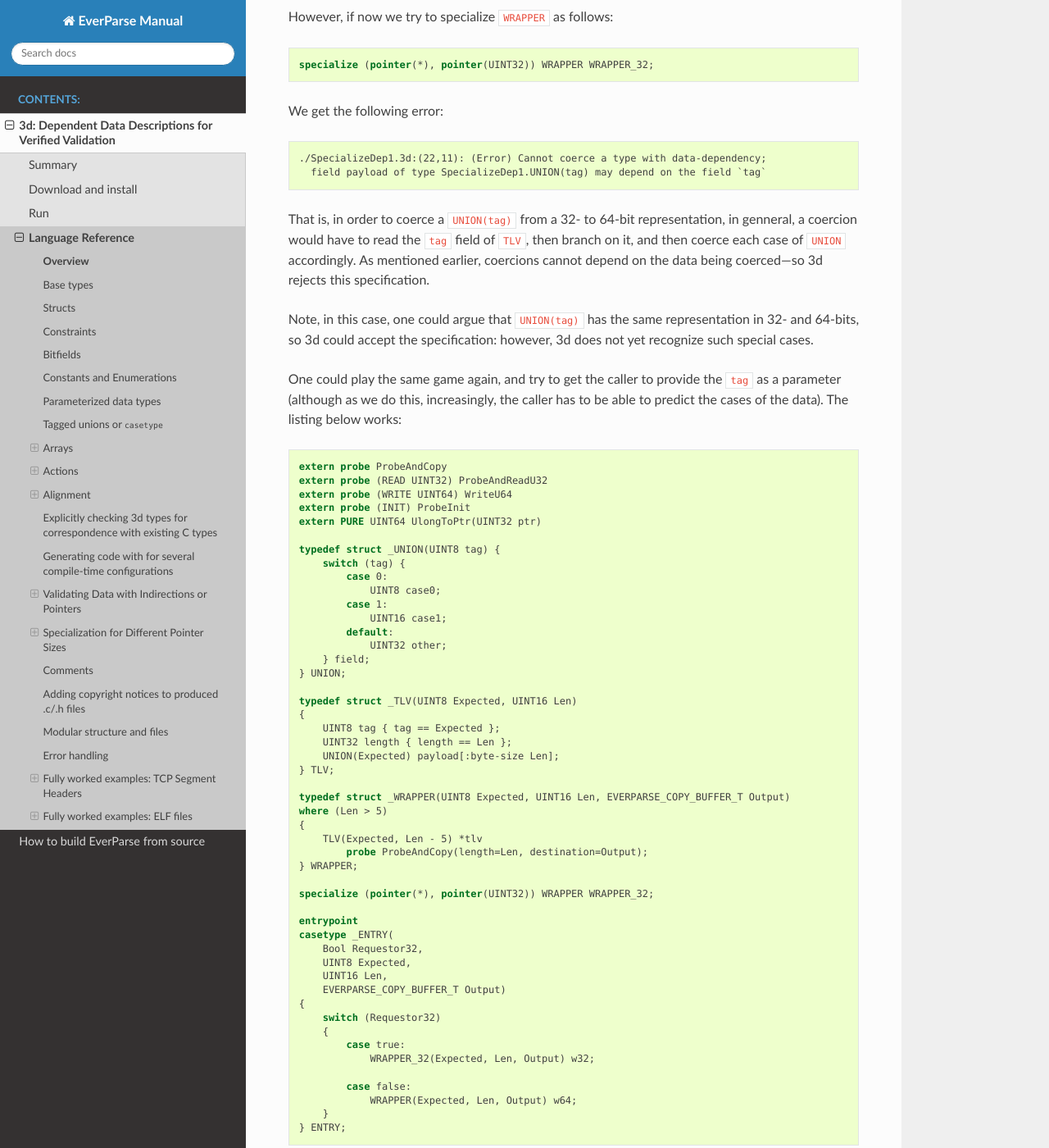
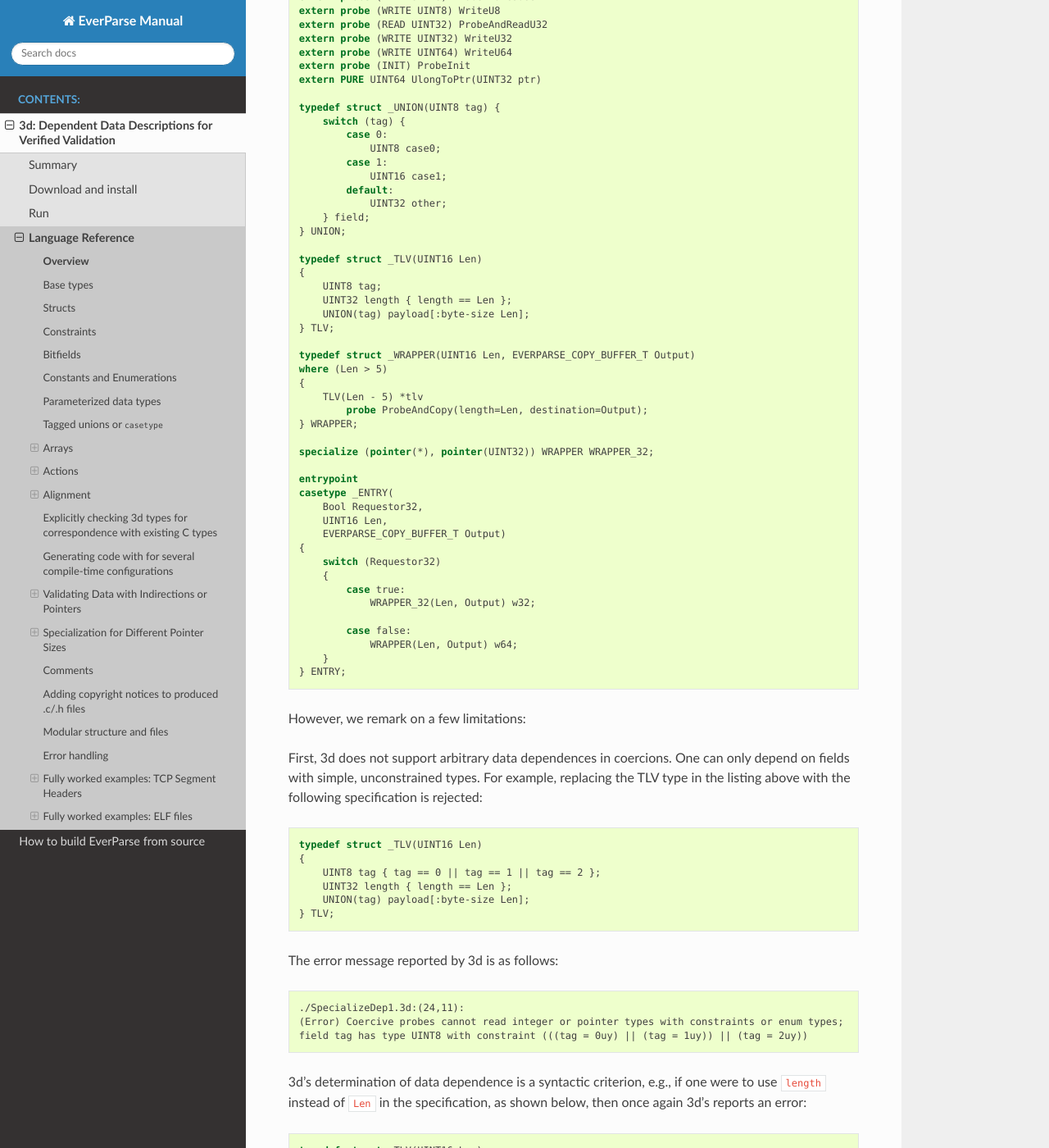
Before and after one commit to project-everest/project-everest.github.io, a Jekyll site: the page everparse/3d-lang.html, which Jekyll copies as it is, in a window 1280 px wide and 1400 px high, scrolled down 40241 px. Shown: the whole window at 82% size. Built offline with Jekyll 4.4.1, drawn with Linux system fonts in a browser that asks for light colours; some web fonts are replaced; some of the changed text lies outside the part shown.

Commit message:
[CI] Refresh EverParse doc

```diff
--- a/everparse/3d-lang.html
+++ b/everparse/3d-lang.html
@@ -828,13 +828,10 @@
 </pre></div>
 </div>
 <p>Here, we have an aligned “union”. 3d checks that every branch of the union
-describes field with the same size. It <em>does not</em> insert padding to make every
-type have the same size. For example, if the <code class="docutils literal notranslate"><span class="pre">UINT16</span> <span class="pre">other</span></code> fields were left out
-of the default case of <code class="docutils literal notranslate"><span class="pre">Value</span></code>, the 3d compiler would emit the following error
-message:</p>
-<div class="highlight-default notranslate"><div class="highlight"><pre><span></span><span class="n">With</span> <span class="n">the</span> <span class="s1">&#39;aligned&#39;</span> <span class="n">qualifier</span><span class="p">,</span> <span class="nb">all</span> <span class="n">cases</span> <span class="n">of</span> <span class="n">a</span> <span class="n">union</span> <span class="k">with</span> <span class="n">a</span> <span class="n">fixed</span> <span class="n">size</span> <span class="n">must</span> <span class="n">have</span> <span class="n">the</span> <span class="n">same</span> <span class="n">size</span><span class="p">;</span> <span class="n">union</span> <span class="n">padding</span> <span class="ow">is</span> <span class="ow">not</span> <span class="n">yet</span> <span class="n">supported</span>
-</pre></div>
-</div>
+describes a field with a fixed size. It then inserts padding at the end of each
+field whose size is smaller than the maximum-sized field, to make it so that
+every field of the union has the same size. As such, the <code class="docutils literal notranslate"><span class="pre">aligned</span></code> attribute
+on a <code class="docutils literal notranslate"><span class="pre">casetype</span></code> allows one to model the layout of a C union.</p>
 <p>Note, the <code class="docutils literal notranslate"><span class="pre">aligned</span></code> attribute is not allowed on typedefs, enums, or other kinds
 of 3d declarations.</p>
 <div class="section" id="variable-length-types">
@@ -1733,14 +1730,14 @@
 buffer, preparing it to receive <code class="docutils literal notranslate"><span class="pre">sizeof(S64)</span></code> bytes. Then, within the probe
 block, it executes a sequence of actions:</p>
 <ul class="simple">
-<li>Copy the first 4 bytes references by <code class="docutils literal notranslate"><span class="pre">ptrS</span></code>–this is the <code class="docutils literal notranslate"><span class="pre">s1</span></code> field</li>
+<li>Copy the first 4 bytes referenced by <code class="docutils literal notranslate"><span class="pre">ptrS</span></code>–this is the <code class="docutils literal notranslate"><span class="pre">s1</span></code> field</li>
 <li>Skip 4 bytes of alignment padding</li>
-<li>Then read a 32 bit pointer <code class="docutils literal notranslate"><span class="pre">ptrT</span></code>, coerce it to 64-butes, and write it into
+<li>Then read a 32 bit pointer <code class="docutils literal notranslate"><span class="pre">ptrT</span></code>, coerce it to 64-bytes, and write it into
 the destination buffer</li>
 <li>Then copy the next 4 bytes from the input buffer (field <code class="docutils literal notranslate"><span class="pre">s2</span></code>)</li>
 <li>Finally, skip 4 bytes of padding at the end</li>
 </ul>
-<p>After the probe block executed, we validate the <code class="docutils literal notranslate"><span class="pre">EverParseStreamOf(destS)</span></code> to
+<p>After the probe block executes, we validate the <code class="docutils literal notranslate"><span class="pre">EverParseStreamOf(destS)</span></code> to
 contain a valid  <code class="docutils literal notranslate"><span class="pre">S64(r1,</span> <span class="pre">destT)</span></code>, which in turn will probe <code class="docutils literal notranslate"><span class="pre">ptrT</span></code> etc.</p>
 <p>This does what we want, in the sense that if validation succeeds, then <code class="docutils literal notranslate"><span class="pre">destS</span></code>
 contains a 64-bit representation of the input, regardless of <code class="docutils literal notranslate"><span class="pre">requestor32</span></code>,
@@ -1766,7 +1763,7 @@
 <div class="highlight-3d notranslate"><div class="highlight"><pre><span></span><span class="k">specialize</span> (<span class="k">pointer</span>(*), <span class="k">pointer</span>(UINT32)) R64 R32;
 </pre></div>
 </div>
-<p>The first callback, a <code class="docutils literal notranslate"><span class="pre">UlongToPtr</span></code> coercions, we saw <a class="reference internal" href="#coercing-pointers"><span class="std std-ref">before</span></a>: we’ll need it to coerce a 32-bit pointer to 64-bits. It
+<p>The first callback, a <code class="docutils literal notranslate"><span class="pre">UlongToPtr</span></code> coercion, we saw <a class="reference internal" href="#coercing-pointers"><span class="std std-ref">before</span></a>: we’ll need it to coerce a 32-bit pointer to 64-bits. It
 produces the following C signature:</p>
 <div class="highlight-c notranslate"><div class="highlight"><pre><span></span><span class="k">extern</span><span class="w"> </span><span class="kt">uint64_t</span><span class="w"> </span><span class="nf">UlongToPtr</span><span class="p">(</span><span class="kt">uint32_t</span><span class="w"> </span><span class="n">ptr</span><span class="p">);</span>
 </pre></div>
@@ -1815,6 +1812,7 @@
   <span class="k">extern</span> <span class="k">probe</span> (INIT) ProbeInit
   <span class="k">extern</span> <span class="k">PURE</span> UINT64 UlongToPtr(UINT32 ptr)
   <span class="k">extern</span> <span class="k">probe</span> (READ UINT32) ProbeAndReadU32
+  <span class="k">extern</span> <span class="k">probe</span> (WRITE UINT32) WriteU32
   <span class="k">extern</span> <span class="k">probe</span> (WRITE UINT64) WriteU64
 
   <span class="k">aligned</span>
@@ -1994,7 +1992,7 @@
 } TLV;
 </pre></div>
 </div>
-<p>Now, let’s say one wanted to prove a pointer to a <code class="docutils literal notranslate"><span class="pre">TLV</span></code>, one could attempt
+<p>Now, let’s say one wanted to probe a pointer to a <code class="docutils literal notranslate"><span class="pre">TLV</span></code>, one could attempt
 this:</p>
 <div class="highlight-3d notranslate"><div class="highlight"><pre><span></span><span class="k">typedef</span> <span class="k">struct</span> _WRAPPER(EVERPARSE_COPY_BUFFER_T Output)
 {
@@ -2034,28 +2032,11 @@
 </div>
 <p>This works: if the caller can bound the entire size of the pointed to data and
 pass it to <code class="docutils literal notranslate"><span class="pre">WRAPPER</span></code> as a parameter <code class="docutils literal notranslate"><span class="pre">Len</span></code>, then we can use that as a bound.</p>
-<p>However, if now we try to specialize <code class="docutils literal notranslate"><span class="pre">WRAPPER</span></code> as follows:</p>
-<div class="highlight-3d notranslate"><div class="highlight"><pre><span></span><span class="k">specialize</span> (<span class="k">pointer</span>(*), <span class="k">pointer</span>(UINT32)) WRAPPER WRAPPER_32;
-</pre></div>
-</div>
-<p>We get the following error:</p>
-<div class="highlight-text notranslate"><div class="highlight"><pre><span></span>./SpecializeDep1.3d:(22,11): (Error) Cannot coerce a type with data-dependency;
-  field payload of type SpecializeDep1.UNION(tag) may depend on the field `tag`
-</pre></div>
-</div>
-<p>That is, in order to coerce a <code class="docutils literal notranslate"><span class="pre">UNION(tag)</span></code> from a 32- to 64-bit
-representation, in genneral, a coercion would have to read the <code class="docutils literal notranslate"><span class="pre">tag</span></code> field of
-<code class="docutils literal notranslate"><span class="pre">TLV</span></code>, then branch on it, and then coerce each case of <code class="docutils literal notranslate"><span class="pre">UNION</span></code> accordingly.
-As mentioned earlier, coercions cannot depend on the data being coerced—so 3d
-rejects this specification.</p>
-<p>Note, in this case, one could argue that <code class="docutils literal notranslate"><span class="pre">UNION(tag)</span></code> has the same
-representation in 32- and 64-bits, so 3d could accept the specification:
-however, 3d does not yet recognize such special cases.</p>
-<p>One could play the same game again, and try to get the caller to provide the
-<code class="docutils literal notranslate"><span class="pre">tag</span></code> as a parameter (although as we do this, increasingly, the caller has to
-be able to predict the cases of the data). The listing below works:</p>
 <div class="highlight-3d notranslate"><div class="highlight"><pre><span></span><span class="k">extern</span> <span class="k">probe</span> ProbeAndCopy
+<span class="k">extern</span> <span class="k">probe</span> (READ UINT8) ProbeAndReadU8
+<span class="k">extern</span> <span class="k">probe</span> (WRITE UINT8) WriteU8
 <span class="k">extern</span> <span class="k">probe</span> (READ UINT32) ProbeAndReadU32
+<span class="k">extern</span> <span class="k">probe</span> (WRITE UINT32) WriteU32
 <span class="k">extern</span> <span class="k">probe</span> (WRITE UINT64) WriteU64
 <span class="k">extern</span> <span class="k">probe</span> (INIT) ProbeInit
 <span class="k">extern</span> <span class="k">PURE</span> UINT64 UlongToPtr(UINT32 ptr)
@@ -2071,17 +2052,17 @@
     } field;
 } UNION;
 
-<span class="k">typedef</span> <span class="k">struct</span> _TLV(UINT8 Expected, UINT16 Len)
+<span class="k">typedef</span> <span class="k">struct</span> _TLV(UINT16 Len)
 {
-    UINT8 tag { tag == Expected };
+    UINT8 tag;
     UINT32 length { length == Len };
-    UNION(Expected) payload[:byte-size Len];
+    UNION(tag) payload[:byte-size Len];
 } TLV;
 
-<span class="k">typedef</span> <span class="k">struct</span> _WRAPPER(UINT8 Expected, UINT16 Len, EVERPARSE_COPY_BUFFER_T Output)
+<span class="k">typedef</span> <span class="k">struct</span> _WRAPPER(UINT16 Len, EVERPARSE_COPY_BUFFER_T Output)
 <span class="k">where</span> (Len &gt; 5)
 {
-    TLV(Expected, Len - 5) *tlv
+    TLV(Len - 5) *tlv
         <span class="k">probe</span> ProbeAndCopy(length=Len, destination=Output);
 } WRAPPER;
 
@@ -2090,40 +2071,57 @@
 <span class="k">entrypoint</span>
 <span class="k">casetype</span> _ENTRY(
     Bool Requestor32,
-    UINT8 Expected,
     UINT16 Len,
     EVERPARSE_COPY_BUFFER_T Output)
 {
     <span class="k">switch</span> (Requestor32)
     {
         <span class="k">case</span> true:
-            WRAPPER_32(Expected, Len, Output) w32;
+            WRAPPER_32(Len, Output) w32;
 
         <span class="k">case</span> false:
-            WRAPPER(Expected, Len, Output) w64;
+            WRAPPER(Len, Output) w64;
     }
 } ENTRY;
 </pre></div>
 </div>
-<p>However, we remark on a few points:</p>
-<blockquote>
-<div><ul>
-<li><p class="first">First, this specification is far from ideal, since it requires the caller to
-predict both the <code class="docutils literal notranslate"><span class="pre">tag</span></code> and <code class="docutils literal notranslate"><span class="pre">length</span></code> of the TLV message.</p>
-</li>
-<li><p class="first">Second, 3d’s determination of data dependence is a syntactic criterion:
-notice how we have changed the type of the payload field to only mention the
-parameters in scope, rather than the fields.</p>
-<div class="highlight-3d notranslate"><div class="highlight"><pre><span></span>UNION(Expected) payload[:byte-size Len];
-</pre></div>
-</div>
-</li>
-</ul>
-</div></blockquote>
+<p>However, we remark on a few limitations:</p>
+<p>First, 3d does not support arbitrary data dependences in coercions. One can only
+depend on fields with simple, unconstrained types. For example, replacing the
+TLV type in the listing above with the following specification is rejected:</p>
+<div class="highlight-3d notranslate"><div class="highlight"><pre><span></span><span class="k">typedef</span> <span class="k">struct</span> _TLV(UINT16 Len)
+{
+    UINT8 tag { tag == 0 || tag == 1 || tag == 2 };
+    UINT32 length { length == Len };
+    UNION(tag) payload[:byte-size Len];
+} TLV;
+</pre></div>
+</div>
+<p>The error message reported by 3d is as follows:</p>
+<div class="highlight-text notranslate"><div class="highlight"><pre><span></span>./SpecializeDep1.3d:(24,11):
+(Error) Coercive probes cannot read integer or pointer types with constraints or enum types;
+field tag has type UINT8 with constraint (((tag = 0uy) || (tag = 1uy)) || (tag = 2uy))
+</pre></div>
+</div>
+<p>3d’s determination of data dependence is a syntactic criterion, e.g., if one
+were to use <code class="docutils literal notranslate"><span class="pre">length</span></code> instead of <code class="docutils literal notranslate"><span class="pre">Len</span></code> in the specification, as shown below,
+then once again 3d’s reports an error:</p>
+<div class="highlight-3d notranslate"><div class="highlight"><pre><span></span><span class="k">typedef</span> <span class="k">struct</span> _TLV(UINT16 Len)
+{
+    UINT8 tag;
+    UINT32 length { length == Len };
+    UNION(tag) payload[:byte-size length];
+} TLV;
+</pre></div>
+</div>
+<div class="highlight-text notranslate"><div class="highlight"><pre><span></span>./SpecializeDep1.3d:(25,12): (Error) Coercive probes cannot read integer or pointer types with constraints or enum types;
+field length has type UINT32 with constraint (length = (UINT32) Len)
+</pre></div>
+</div>
 <p>Note, one does not always need the calling context to pass in arguments like
-<code class="docutils literal notranslate"><span class="pre">Len</span></code> or <code class="docutils literal notranslate"><span class="pre">Expected</span></code>: these just need to be values in scope at the point at
-which the probe is used. For instance, the following would work too, for a
-pointer to a variable length array, each of whose elements is a <code class="docutils literal notranslate"><span class="pre">UNION(tag)</span></code>:</p>
+<code class="docutils literal notranslate"><span class="pre">Len</span></code>: these just need to be values in scope at the point at which the probe
+is used. For instance, the following would work too, for a pointer to a variable
+length array, each of whose elements is a <code class="docutils literal notranslate"><span class="pre">UNION(tag)</span></code>:</p>
 <div class="highlight-3d notranslate"><div class="highlight"><pre><span></span><span class="k">typedef</span> <span class="k">struct</span> _UNION_ARRAY(UINT8 tag, UINT32 len)
 {
     UNION(tag) payload[:byte-size len];
@@ -2190,6 +2188,8 @@
 <p>A small but fully worked out example <a class="reference external" href="https://github.com/project-everest/everparse/tree/master/src/3d/tests/specialize_test2">of specialization with variable-length
 structures is available in the EverParse repository</a>,
 including a main file driving the generated code with test input.</p>
+<p>Another example, <a class="reference external" href="https://github.com/project-everest/everparse/tree/master/src/3d/tests/specialize_tagged_union_array">with data dependent tagged unions</a>,
+is also available.</p>
 </div>
 <div class="section" id="other-forms-of-specialization">
 <h2>Other forms of Specialization<a class="headerlink" href="#other-forms-of-specialization" title="Permalink to this headline">¶</a></h2>
```
Also changed, not shown: everparse/_sources/3d-lang.rst.txt (+55 -53 lines), everparse/searchindex.js.
